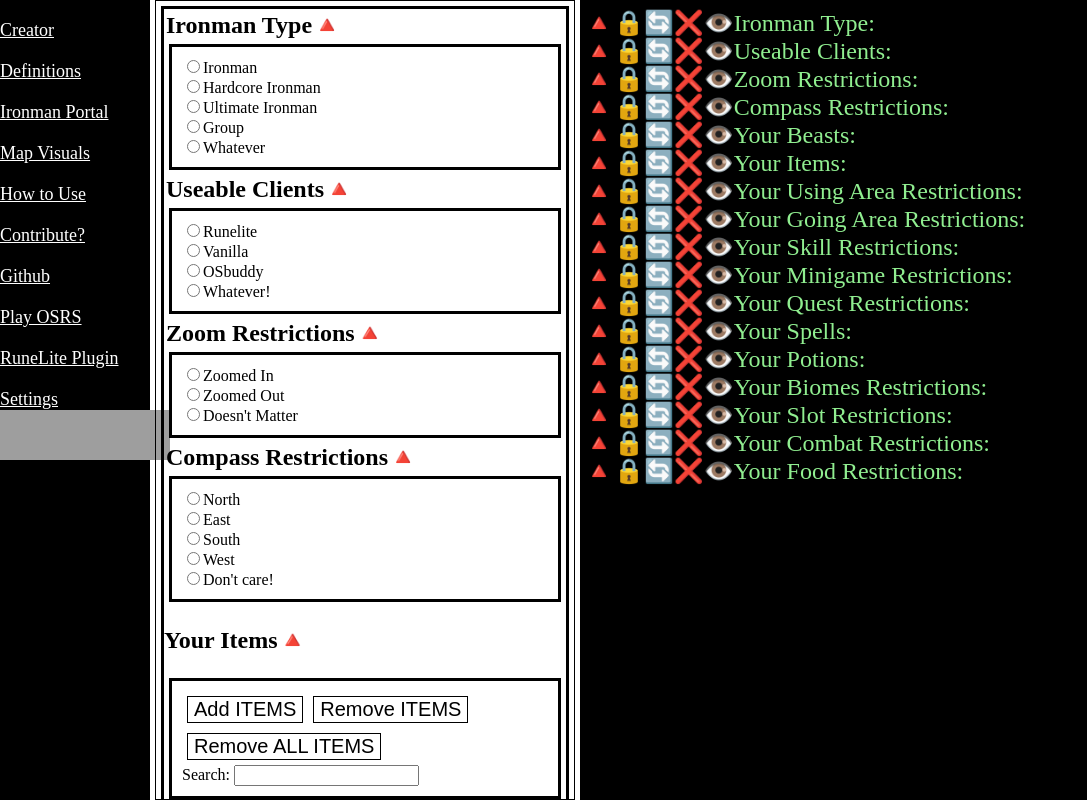
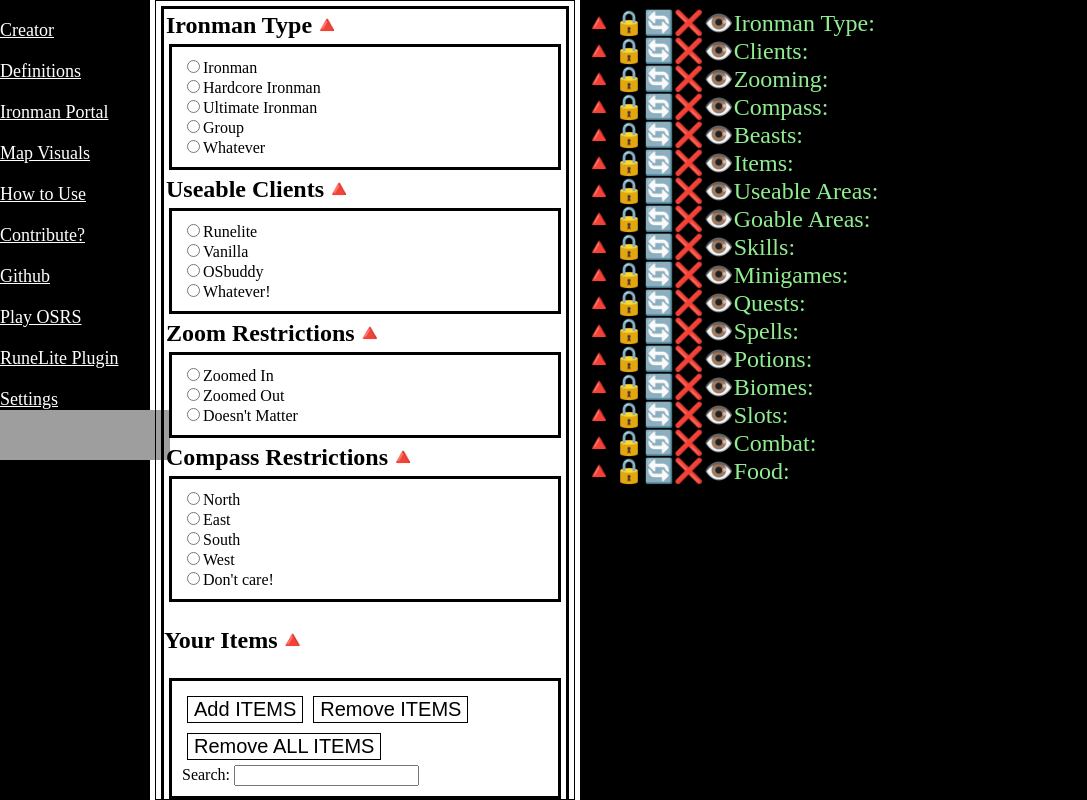
Before and after one commit to Yonkai/ironman-challenge-maker, a Next.js app: page / in a window 1280 px wide. Shown: the whole page, without its empty margins (0-1087 px from the left). Built offline with nearby package versions, Linux system fonts and the light colour scheme; grey boxes are pictures that could not be loaded.

Commit message:
remove wordiness

```diff
--- a/components/IronmanDisplay.js
+++ b/components/IronmanDisplay.js
@@ -20,7 +20,7 @@ class IronmanDisplayChallenges extends Component {
         />
 
         <AbstractDisplayMaker
-          name={'Useable Clients'}
+          name={'Clients'}
           displayType={'radio'}
           rootState={this.props.rootState}
           isolatedChallenges={this.props.challenges.clients}
@@ -28,7 +28,7 @@ class IronmanDisplayChallenges extends Component {
         />
 
         <AbstractDisplayMaker
-          name={'Zoom Restrictions'}
+          name={'Zooming'}
           displayType={'radio'}
           rootState={this.props.rootState}
           isolatedChallenges={this.props.challenges.zoom}
@@ -36,7 +36,7 @@ class IronmanDisplayChallenges extends Component {
         />
 
         <AbstractDisplayMaker
-          name={'Compass Restrictions'}
+          name={'Compass'}
           displayType={'radio'}
           rootState={this.props.rootState}
           isolatedChallenges={this.props.challenges.compass}
@@ -44,7 +44,7 @@ class IronmanDisplayChallenges extends Component {
         />
 
         <AbstractDisplayMaker
-          intro0={'Your Beasts:'}
+          intro0={'Beasts:'}
           displayType={'randomSearch'}
           rootState={this.props.rootState}
           isolatedChallenges={this.props.challenges.beasts}
@@ -52,7 +52,7 @@ class IronmanDisplayChallenges extends Component {
         />
 
         <AbstractDisplayMaker
-          intro0={'Your Items:'}
+          intro0={'Items:'}
           displayType={'randomSearch'}
           rootState={this.props.rootState}
           isolatedChallenges={this.props.challenges.items}
@@ -60,7 +60,7 @@ class IronmanDisplayChallenges extends Component {
         />
 
         <AbstractDisplayMaker
-          intro0={'Your Using Area Restrictions:'}
+          intro0={'Useable Areas:'}
           displayType={'randomSearch'}
           rootState={this.props.rootState}
           isolatedChallenges={this.props.challenges.areas}
@@ -68,7 +68,7 @@ class IronmanDisplayChallenges extends Component {
         />
 
         <AbstractDisplayMaker
-          intro0={'Your Going Area Restrictions:'}
+          intro0={'Goable Areas:'}
           displayType={'randomSearch'}
           rootState={this.props.rootState}
           isolatedChallenges={this.props.challenges.areas}
@@ -76,7 +76,7 @@ class IronmanDisplayChallenges extends Component {
         />
 
         <AbstractDisplayMaker
-          intro0={'Your Skill Restrictions:'}
+          intro0={'Skills:'}
           displayType={'randomSearch'}
           rootState={this.props.rootState}
           isolatedChallenges={this.props.challenges.skills}
@@ -84,7 +84,7 @@ class IronmanDisplayChallenges extends Component {
         />
 
         <AbstractDisplayMaker
-          intro0={'Your Minigame Restrictions:'}
+          intro0={'Minigames:'}
           displayType={'randomSearch'}
           rootState={this.props.rootState}
           isolatedChallenges={this.props.challenges.minigames}
@@ -92,7 +92,7 @@ class IronmanDisplayChallenges extends Component {
         />
 
         <AbstractDisplayMaker
-          intro0={'Your Quest Restrictions:'}
+          intro0={'Quests:'}
           displayType={'randomSearch'}
           rootState={this.props.rootState}
           isolatedChallenges={this.props.challenges.quests}
@@ -100,7 +100,7 @@ class IronmanDisplayChallenges extends Component {
         />
 
         <AbstractDisplayMaker
-          intro0={'Your Spells:'}
+          intro0={'Spells:'}
           displayType={'randomSearch'}
           rootState={this.props.rootState}
           isolatedChallenges={this.props.challenges.spells}
@@ -108,14 +108,14 @@ class IronmanDisplayChallenges extends Component {
         />
 
         <AbstractDisplayMaker
-          intro0={'Your Potions:'}
+          intro0={'Potions:'}
           displayType={'randomSearch'}
           rootState={this.props.rootState}
           isolatedChallenges={this.props.challenges.potions}
           isolatedSTATE_KEYS={this.props.STATE_KEYS.POTIONS}
         />
         <AbstractDisplayMaker
-          name={'Your Biomes Restrictions'}
+          name={'Biomes'}
           displayType={'checkbox'}
           rootState={this.props.rootState}
           isolatedChallenges={this.props.challenges.biomes}
@@ -123,7 +123,7 @@ class IronmanDisplayChallenges extends Component {
         />
 
         <AbstractDisplayMaker
-          name={'Your Slot Restrictions'}
+          name={'Slots'}
           displayType={'checkbox'}
           rootState={this.props.rootState}
           isolatedChallenges={this.props.challenges.slots}
@@ -131,7 +131,7 @@ class IronmanDisplayChallenges extends Component {
         />
 
         <AbstractDisplayMaker
-          name={'Your Combat Restrictions'}
+          name={'Combat'}
           displayType={'checkbox'}
           rootState={this.props.rootState}
           isolatedChallenges={this.props.challenges.combat}
@@ -139,7 +139,7 @@ class IronmanDisplayChallenges extends Component {
         />
 
         <AbstractDisplayMaker
-          name={'Your Food Restrictions'}
+          name={'Food'}
           displayType={'checkbox'}
           rootState={this.props.rootState}
           isolatedChallenges={this.props.challenges.food}
--- a/components/IronmanSettings.js
+++ b/components/IronmanSettings.js
@@ -160,8 +160,6 @@ class IronmanSettings extends Component {
           {/* <IronmanType handleChange={this.props.handleChange} />
           <Area handleChange={this.props.handleChange} /> */}
           {/* <h3>Skill challenges - random/search</h3> */}
-          <h3>TODO: Item challenges random/search</h3>
-          <h3>TODO: Beast challenges random/search</h3>
           <h3>TODO: Map tile restrictions - num/search/custom</h3>
           <h3>TODO: Relativity challenges - custom</h3>
           {/* <h3>TODO: Updates between date range - date</h3> */}
```
